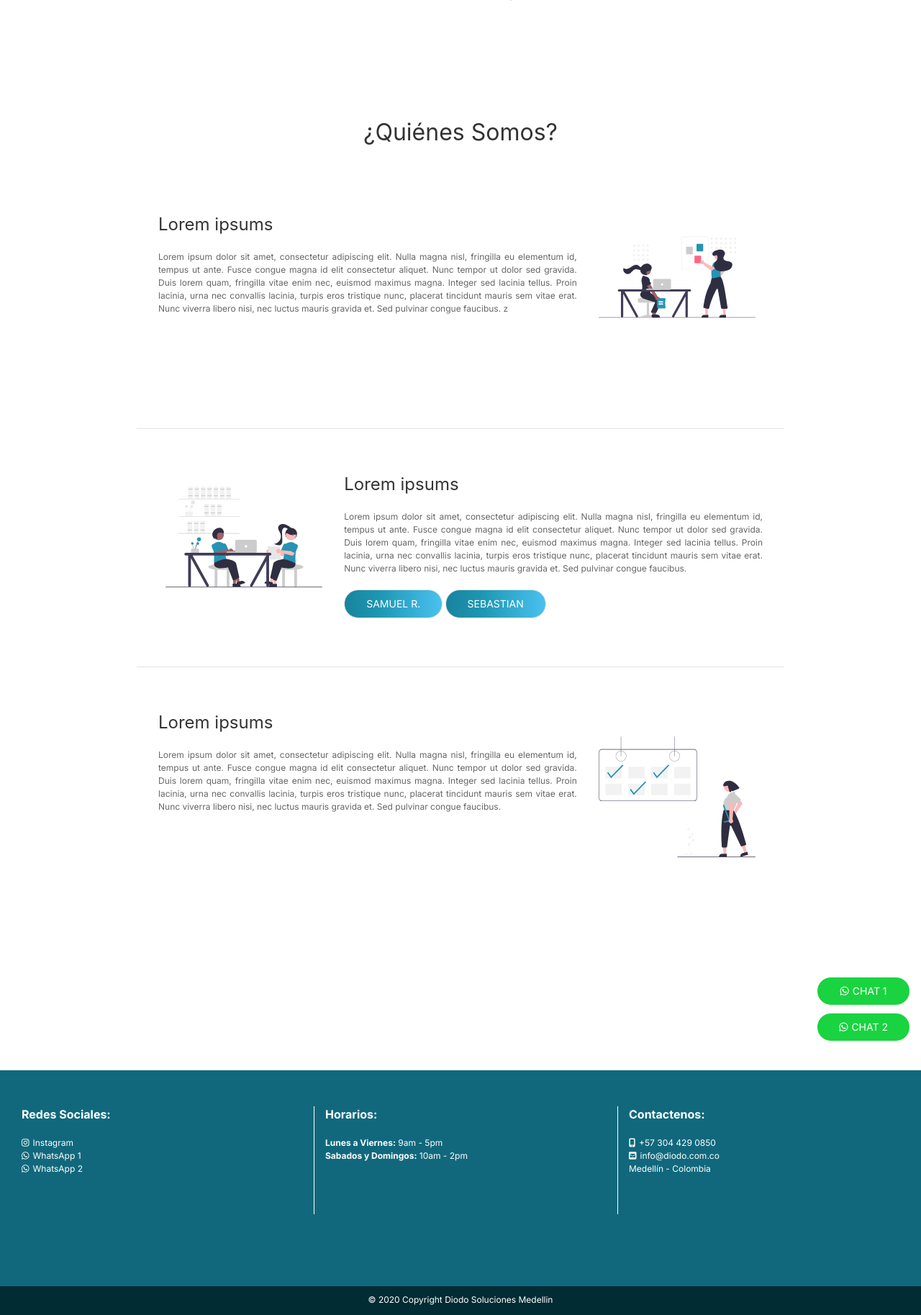
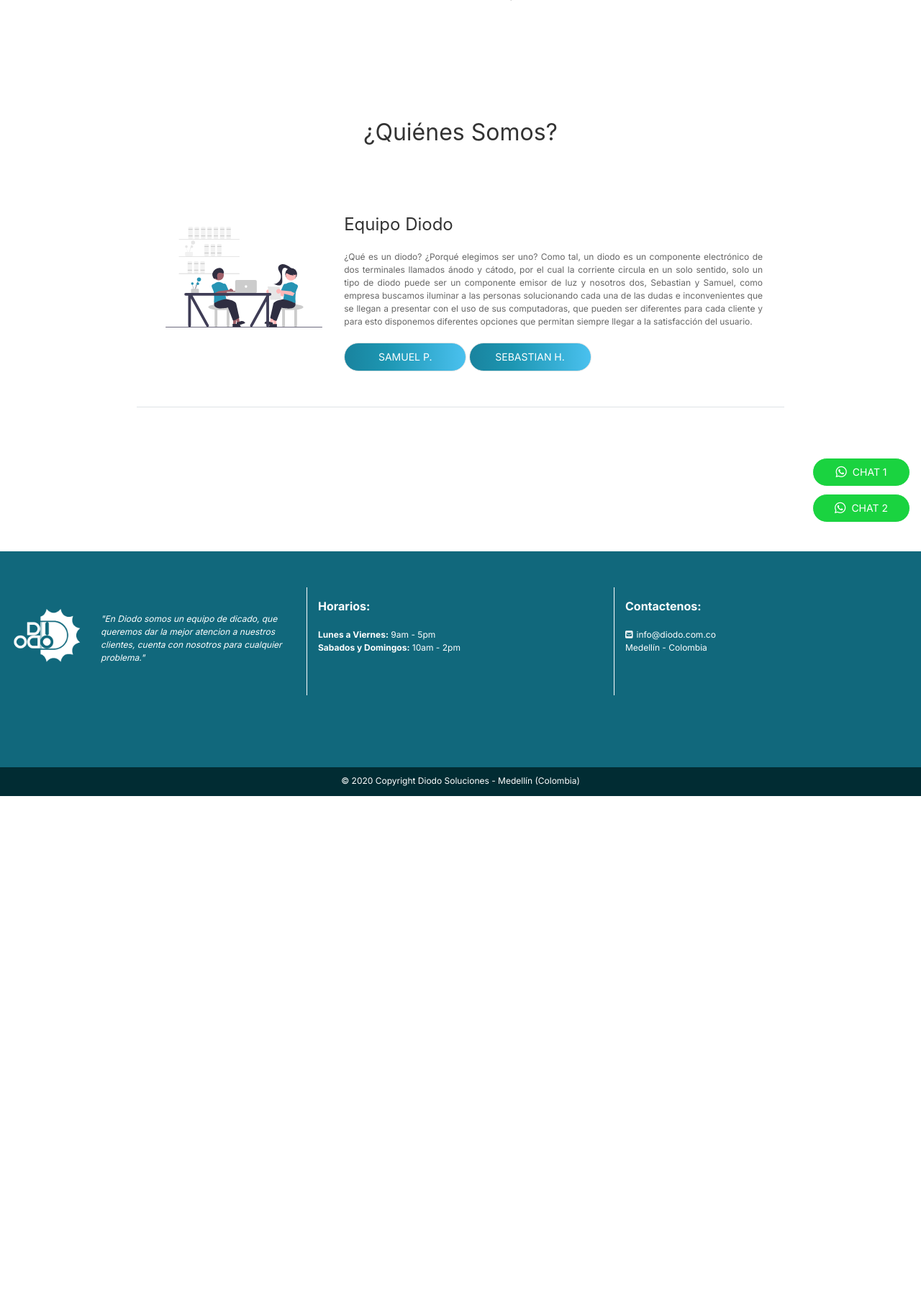
Before and after one commit to Sebas1012/Sebas1012.github.io, a PHP site: page / in a window 1280 px wide. Shown: the part 1161-2988 px from the top of the page at 72% size. After the commit the page ends 2267 px from the top, so only its background shows below. Run offline with PHP 8.4, Linux system fonts and the light colour scheme; some libraries are stand-ins or nearby versions.

Commit message:
Cambios importantes (v 1.0 de produccion)

```diff
--- a/css/index.css
+++ b/css/index.css
@@ -100,6 +100,8 @@ nav{
     background: rgb(25,131,158);
     background: linear-gradient(90deg, rgba(25,131,158,1) 0%, rgba(29,150,178,1) 35%, rgba(74,193,239,1) 100%);
     color: white;
+
+    width: 170px;
 }
 
 #botones_wp{
@@ -143,6 +145,23 @@ nav{
 
 #nombre_card{
     padding-left: 60px;
+}
+
+.logo_diodo{
+    width: 120px;
+    height: 120px;
+
+    padding-top: 15px;
+}
+
+.box_logo{
+    padding-left: 20px;
+    display: flex;
+    flex-direction: row;
+}
+
+.parrafo_footer{
+    padding: 15px 30px 0px 20px;
 }
 
 /* Extra small devices (phones, 600px and down)*/
@@ -210,6 +229,25 @@ nav{
     #botones_qs{
         width: 100%;
     }
+
+    .box_logo{
+        flex-direction: column;
+        justify-content: center;
+
+        padding-bottom: 30px;
+    }
+
+    .parrafo_footer{
+        padding: 0px 0px 0px 0px;
+    }
+
+    .logo_diodo{
+        width: 120px;
+        height: 120px;
+
+        padding-top: 0px;
+    }
+
 }
 
 /*Small devices (portrait tablets and large phones, 600px and up)*/
--- a/index.html
+++ b/index.html
@@ -22,8 +22,8 @@
     <link href="https://fonts.googleapis.com/css2?family=Inter:wght@300;400;500;600;700&display=swap" rel="stylesheet">
 
     <!-- Custom CSS -->
-    <link rel="stylesheet" href="css/index.css">
-    <!-- <link rel="stylesheet" href="css/index-min.css"> -->
+    <!-- <link rel="stylesheet" href="css/index.css"> -->
+    <link rel="stylesheet" href="css/index-min.css">
 
 </head>
 <body>
@@ -40,9 +40,9 @@
             </div>
             <div class="uk-navbar-right">
                 <ul class="uk-navbar-nav uk-visible@s">
-                    <li><a href="#servicios" style="font-size: 11px;"><i class="fas fa-briefcase" style="padding-right: 5px;"></i>Servicios</a></li></li>
-                    <li><a href="#quienes_somos" style="font-size: 11px;"><i class="fas fa-book" style="padding-right: 5px;"></i>Quíenes Somos</a></li></li>
-                    <li><a href="#contactenos" style="font-size: 11px;"><i class="fas fa-envelope-open-text" style="padding-right: 5px;"></i>Contactenos</a></li>
+                    <li><a href="#servicios" style="font-size: 12px;"><i class="fas fa-briefcase" style="padding-right: 5px;"></i>Servicios</a></li></li>
+                    <li><a href="#quienes_somos" style="font-size: 12px;"><i class="fas fa-book" style="padding-right: 5px;"></i>Quíenes Somos</a></li></li>
+                    <li><a href="#contactenos" style="font-size: 12px;"><i class="fas fa-envelope-open-text" style="padding-right: 5px;"></i>Contactenos</a></li>
                 </ul>
                 <a href="#" class="uk-navbar-toggle uk-hidden@s" uk-navbar-toggle-icon uk-toggle="target: #sidenav"></a>
             </div>
@@ -52,9 +52,9 @@
     <div id="sidenav" uk-offcanvas="flip: true" class="uk-offcanvas">
         <div class="uk-offcanvas-bar">
             <ul class="uk-nav">
-                <li><a href="#servicios" style="font-size: 11px;"><i class="fas fa-briefcase" style="padding-right: 5px;"></i>Servicios</a></li></li>
-                <li><a href="#quienes_somos" style="font-size: 11px;"><i class="fas fa-book" style="padding-right: 5px;"></i>Quíenes Somos</a></li></li>
-                <li><a href="#contactenos" style="font-size: 11px;"><i class="fas fa-envelope-open-text" style="padding-right: 5px;"></i>Contactenos</a></li>
+                <li><a href="#servicios" style="font-size: 12px;"><i class="fas fa-briefcase" style="padding-right: 5px;"></i>Servicios</a></li></li>
+                <li><a href="#quienes_somos" style="font-size: 12px;"><i class="fas fa-book" style="padding-right: 5px;"></i>Quíenes Somos</a></li></li>
+                <li><a href="#contactenos" style="font-size: 12px;"><i class="fas fa-envelope-open-text" style="padding-right: 5px;"></i>Contactenos</a></li>
             </ul>
         </div>
     </div>
@@ -145,7 +145,7 @@
         <div id="cards_container" class="uk-container"  style="margin-bottom: 50px;">
             <h2 class="uk-text-center">¿Quiénes Somos?</h2>
 
-            <div id="cards_qs" class="uk-container-small uk-align-center" data-aos="fade-right" data-aos-duration="1300">
+            <!-- <div id="cards_qs" class="uk-container-small uk-align-center" data-aos="fade-right" data-aos-duration="1300">
                 <div id="texto_qs" style="padding-top: 30px;">
                     <h3>Lorem ipsums</h3>
                     <p class="uk-text-justify">Lorem ipsum dolor sit amet, consectetur adipiscing elit. Nulla magna nisl, fringilla eu elementum id, tempus ut ante.
@@ -158,29 +158,25 @@
                 <div id="imagen_qs" class="uk-align-center uk-align-left@s uk-margin-remove-adjacent">
                     <img src="img/iluctraciones/cards1/undraw_teamwork_hpdk.svg" alt="">
                 </div>
-            </div>
+            </div> -->
 
-            <div id="cards_qs"  class="uk-container-small uk-align-center" style="border-top: 1px solid #DEE2E6; border-bottom: 1px solid #DEE2E6;"  data-aos="fade-left" data-aos-duration="1600">
+            <div id="cards_qs"  class="uk-container-small uk-align-center" style=" border-bottom: 1px solid #DEE2E6;"  data-aos="fade-left" data-aos-duration="1600">
                 <div id="imagen_qs" class="uk-align-center uk-align-right@s uk-margin-remove-adjacent" >
                     <img src="img/iluctraciones/cards1/undraw_Work_time_re_hdyv.svg" alt="">
                 </div>
 
                 <div id="texto_qs" style="padding-top: 60px;">
-                    <h3>Lorem ipsums</h3>
-                    <p class="uk-text-justify">Lorem ipsum dolor sit amet, consectetur adipiscing elit. Nulla magna nisl, fringilla eu elementum id, tempus ut ante.
-                        Fusce congue magna id elit consectetur aliquet. Nunc tempor ut dolor sed gravida.
-                        Duis lorem quam, fringilla vitae enim nec, euismod maximus magna.
-                        Integer sed lacinia tellus. Proin lacinia, urna nec convallis lacinia, turpis eros tristique nunc, placerat tincidunt mauris sem vitae erat.
-                        Nunc viverra libero nisi, nec luctus mauris gravida et. Sed pulvinar congue faucibus.
+                    <h3>Equipo Diodo</h3>
+                    <p class="uk-text-justify">¿Qué es un diodo? ¿Porqué elegimos ser uno? Como tal, un diodo es un componente electrónico de dos terminales llamados ánodo y cátodo, por el cual la corriente circula en un solo sentido, solo un tipo de diodo puede ser un componente emisor de luz y nosotros dos, Sebastian y Samuel, como empresa buscamos iluminar a las personas solucionando cada una de las dudas e inconvenientes que se llegan a  presentar con el uso de sus computadoras, que pueden ser diferentes para cada cliente y para esto disponemos diferentes opciones que permitan siempre llegar a la satisfacción del usuario.
                     </p>
                     <p uk-margin class="">
-                        <button id="botones_qs" class="uk-button uk-button-default" uk-toggle="target: #samuel">Samuel R.</button>
-                        <button id="botones_qs" class="uk-button uk-button-default" uk-toggle="target: #sebas">Sebastian</button>
+                        <button id="botones_qs" class="uk-button uk-button-default" uk-toggle="target: #samuel">Samuel P.</button>
+                        <button id="botones_qs" class="uk-button uk-button-default" uk-toggle="target: #sebas">Sebastian H.</button>
                     </p>
                 </div>
             </div>
 
-            <div id="cards_qs"  class="uk-container-small uk-align-center"  data-aos="fade-right" data-aos-duration="1900">
+            <!-- <div id="cards_qs"  class="uk-container-small uk-align-center"  data-aos="fade-right" data-aos-duration="1900">
                 <div id="texto_qs">
                     <h3>Lorem ipsums</h3>
                     <p class="uk-text-justify">Lorem ipsum dolor sit amet, consectetur adipiscing elit. Nulla magna nisl, fringilla eu elementum id, tempus ut ante.
@@ -193,7 +189,7 @@
                 <div id="imagen_qs" class="uk-align-center uk-align-left@s uk-margin-remove-adjacent">
                     <img src="img/iluctraciones/cards1/undraw_Booked_re_vtod.svg" alt="">
                 </div>
-            </div>
+            </div> -->
         </div>
     <!-- Fin Cards Quienes Somos-->
 
@@ -208,13 +204,12 @@
                         <b>Estudiante de Ing. de Sistemas de Universidad Nacional.</b><br><br>
                         Mas de 2 años de experiencia brindando servicio de mantenimiento y soporte técnico de manera independiente.<br><br>
 
-                        "<i>Con una vocación por la tecnología, comencé a profundizar en la práctica del mantenimiento con mi propio computador, reemplazando partes,
-                        actualizando sus características y estudiando sus componentes y funcionamiento. de manera empírica conseguí la confianza suficiente para intervenir
-                        en otros computadores con muy buenos resultados como para iniciar un proyecto como este</i>"<br><br>
+                        "<i>Con una vocación por la tecnología, comencé a profundizar en la práctica del mantenimiento con mi propio computador de manera empírica, reemplazando partes, actualizando sus características y estudiando sus componentes.
+                        A través de la investigación amplié mi conocimiento y conseguí la confianza suficiente para intervenir en otros computadores
+                        con muy buenos resultados, lo cual fue un motivo para iniciar un proyecto como este.</i>"<br><br>
 
-                        Componente crucial del equipo de trabajo como el cátodo es al diodo.<br>
+                        Componente crucial del equipo de trabajo, encargado mayormente de la parte del diseño.<br>
                         <strong>Puntual y empático.</strong><br><br>
-                        <strong>690+</strong> horas jugadas en Rocket League.
                     </p>
                 </div>
                 <div id="imagen_modal" class="uk-text-center">
@@ -239,8 +234,8 @@
                         "<i>Apasionado por los sistemas desde niño, soy una persona que hace con amor su trabajo y que le gusta experimentar con la tecnologia.
                             En mi tiempo libre me gusta programar y trabajar en proyectos solo y junto a amigos que me ayudan a aprender y encantarme mas de los sistemas informaticos. <br> He trabajado en soporte empresarial e independiente, cuento con experiencia en mantenimiento, soporte en software y en infraestructura (servidores, redes, etc.) </i>"<br><br>
 
-                        Componente crucial del equipo de trabajo como el ánodo es al diodo.<br>
-                        <strong>Puntual y empático.</strong><br><br>
+                        Encargado de la programación y codigo en Diodo.<br>
+                        <strong>Creativo y eficiente.</strong><br><br>
                         <b>Golang</b> es mi lenguaje de programación favorito.
                     </p>
                 </div>
@@ -256,41 +251,40 @@
 
     <!-- Inicio Boton WhatsApp -->
         <div class="uk-align-right" style="display: flex; flex-direction: column;">
-            <button id="botones_wp" class="uk-button uk-button-default" href="https://wa.me/message/IR4VRWWPBFF5F1"><i class="fab fa-whatsapp" style="padding-right: 5px;"></i>Chat 1</button>
-            <button id="botones_wp" class="uk-button uk-button-default" href="https://wa.me/message/IR4VRWWPBFF5F1"><i class="fab fa-whatsapp" style="padding-right: 5px;"></i>Chat 2</button>
+            <a id="botones_wp" class="uk-button uk-button-default" href="https://wa.me/message/IR4VRWWPBFF5F1" target="_blank"><i class="fab fa-whatsapp  fa-lg" style="margin-right: 8px;"></i>Chat 1</a>
+            <a id="botones_wp" class="uk-button uk-button-default" href="https://wa.me/message/IBVR466ANG7BB1" target="_blank"><i class="fab fa-whatsapp  fa-lg" style="margin-right: 8px;"></i>Chat 2</a>
         </div>
     <!-- Fin Boton Whatsapp -->
 
     <!-- Inicio Footer -->
         <div id="footer_" style="width: 100%;">
             <span id="contactenos"></span>
-            <div id="footer_box" style="padding-left: 30px;">
-                <h5 style="color: white;"><strong>Redes Sociales:</strong></h5>
-                <ul class="uk-list uk-list-collapse">
-                    <li><a style="color: white;" href=""><i class="fab fa-instagram" style="padding-right: 5px;"></i>Instagram</a></li>
-                    <li><a style="color: white;" href=""><i class="fab fa-whatsapp" style="padding-right: 5px;"></i>WhatsApp 1</a></li>
-                    <li><a style="color: white;" href=""><i class="fab fa-whatsapp" style="padding-right: 5px;"></i>WhatsApp 2</a></li>
-                </ul>
+            <div id="footer_box" class="box_logo">
+                    <img src="img/logos/logo3.png" alt="" class="logo_diodo">
+                    <p style="font-size: 12px;" class="parrafo_footer"><i>"En Diodo somos un equipo de dicado, que queremos dar la mejor atencion a nuestros clientes, cuenta con nosotros para cualquier problema."</i></p>
             </div>
             <div id="footer_box">
+                <div style="padding-top: 15px;">
                     <h5 style="color: white;"><strong>Horarios:</strong></h5>
                     <ul class="uk-list uk-list-collapse">
                         <li><strong>Lunes a Viernes:</strong> 9am - 5pm</li>
                         <li><strong>Sabados y Domingos:</strong> 10am - 2pm</li>
                     </ul>
                 </div>
+            </div>
             <div id="footer_box" style="border: 0px;">
+                <div style="padding-top: 15px;">
                     <h5 style="color: white;"><strong>Contactenos:</strong></h5>
                     <ul class="uk-list uk-list-collapse">
-                    <li><i class="fas fa-mobile-alt" style="padding-right: 5px;"></i>+57 304 429 0850</li>
                         <li><i class="fas fa-envelope-square" style="padding-right: 5px;"></i>info@diodo.com.co</li>
                         <li>Medellín - Colombia</li>
                     </ul>
                 </div>
             </div>
+        </div>
 
         <div id="footer_2" class="uk-text-center">
-            <p style="padding-top: 10px;">© 2020 Copyright Diodo Soluciones Medellin</p>
+            <p style="padding-top: 10px;">© 2020 Copyright Diodo Soluciones - Medellín (Colombia)</p>
         </div>
     <!-- Fin Footer -->
 
```
Also changed, not shown: css/index-min.css (+1 -1 lines), js/chart.js (added, +21 -0 lines), prueba_chart.html (added, +17 -0 lines), img/logos/logo3.jpg (added), img/logos/logo3.png (added), js/navbar.js (deleted). Lines whose indentation alone changed are shown as unchanged.
